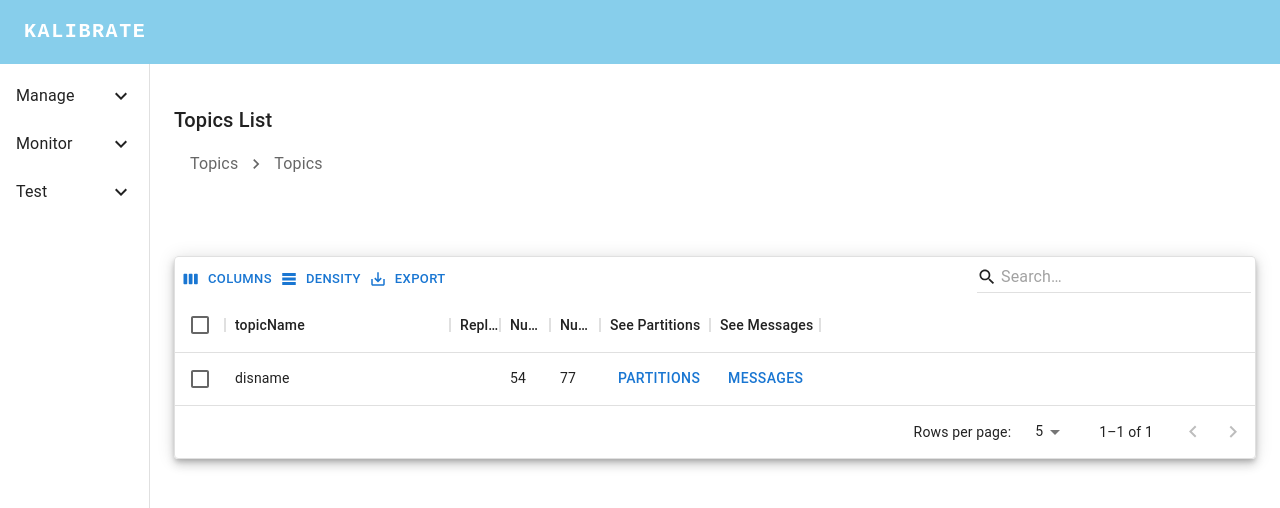
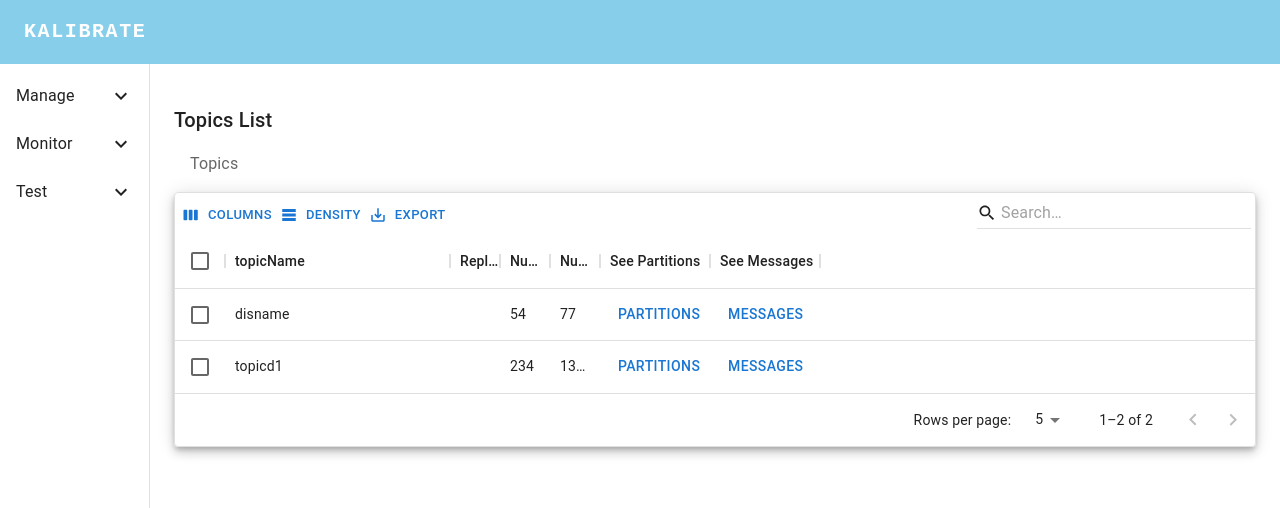
Before and after one commit to oslabs-beta/kalibrate, a React (Vite) app: page /1/topics in a window 1280 px wide. Shown: the top 508 px of the page. Built offline with nearby package versions, Linux system fonts and the light colour scheme.

Commit message:
KAL76: topics routes renders correctly

```diff
--- a/demo/mockData.js
+++ b/demo/mockData.js
@@ -52,7 +52,12 @@ export const topicData = [
     replication: '21',
     numPartitions: '54',
     numMessages: '77',
-    linkToPart: 'partitions',
+  },
+  {
+    topicName: 'topicd1',
+    replication: '2',
+    numPartitions: '234',
+    numMessages: '1337',
   },
 ];
 
--- a/src/client/App.tsx
+++ b/src/client/App.tsx
@@ -99,8 +99,9 @@ function App() {
           <Route path="producers" element={<Producers data={groupData} />} />
           <Route path="consumers" element={<Consumers data={groupData} />} />
           <Route path="topics" element={<Topics data={topicData} />}>
-            <Route path={`:topicName/partitions`} element={<PartitionsDisplay />} />
-            <Route path={':topicName/messages'} element={<MessagesDisplay topic={'topicname'} />} />
+            <Route index element={<TopicsDisplay data={topicData} />} />
+            <Route path=":partitions" element={<PartitionsDisplay />} />
+            <Route path=":messages" element={<MessagesDisplay topic={'topicname'} />} />
           </Route>
           <Route path="lag" element={<Lag />} />
           <Route path="throughput" element={<Throughput />} />
--- a/src/client/components/managePages/PartitionsDisplay.tsx
+++ b/src/client/components/managePages/PartitionsDisplay.tsx
@@ -1,8 +1,8 @@
 import React, {useState, useEffect} from 'react';
-import Box from '@mui/material/Box';
-import Paper from '@mui/material/Paper';
+import {useOutletContext} from 'react-router-dom';
+import {Box, Paper} from '@mui/material';
 import {Button, Grid, Pagination} from '@mui/material';
-import {DataGrid, GridColDef, GridRowsProp, GridToolbar} from '@mui/x-data-grid';
+import {DataGrid, GridToolbar} from '@mui/x-data-grid';
 import {partitionData, partitionColumn} from '../../../../demo/mockData';
 
 const PartitionsDisplay = props => {
@@ -17,6 +17,12 @@ const PartitionsDisplay = props => {
       low: partition.low,
     };
   });
+
+  const topicCrumb = document.getElementById('topicCrumb');
+  /*topicCrumb = setAttribute("onClick", )
+  onClick={() => {
+    navigate(-1);
+  }}*/
   const [pageSize, setPageSize] = useState<number>(5);
   // hardcoded value used as example, remove hardcoded example and update/render list instead when data available
   return (
@@ -53,43 +59,3 @@ const PartitionsDisplay = props => {
 };
 
 export default PartitionsDisplay;
-/*
-  // add in other eventual props to use..
-
-  // eventual list to generate...
-  // const partitionsList = partitions.map(partition => {
-  //   return (
-  //     <tr key=partition.id className="hover">
-  //       <th>partition.id</th>
-  //       <td>partition.leader</td>
-  //       <td>partition.offset</td>
-  //       <td>partition.high</td>
-  //       <td>partition.low</td>
-  //     </tr>
-  //   );
-  // });
-    <div className="overflow-x-auto">
-      <table className="table w-full">
-        <thead>
-          <tr>
-            <th>Partition ID</th>
-            <th>Leader</th>
-            <th>Offset</th>
-            <th>High</th>
-            <th>Low</th>
-          </tr>
-        </thead>
-
-        <tbody>
-          <tr className="hover">
-            <th>0</th>
-            <td>0</td>
-            <td>100</td>
-            <td>50</td>
-            <td>150</td>
-          </tr>
-
-    {partitionsList}
-          </tbody>
-          </table>
-        </div>*/
--- a/src/client/components/managePages/Topics.tsx
+++ b/src/client/components/managePages/Topics.tsx
@@ -1,95 +1,48 @@
-import React, {useEffect, useState} from 'react';
-import {Routes, Route, useNavigate, Outlet} from 'react-router-dom';
-import TopicsDisplay from './TopicsDisplay';
-import PartitionsDisplay from './PartitionsDisplay';
-import MessagesDisplay from './MessagesDisplay';
-import {topicColumn} from '../../../../demo/mockData';
+import React, {useState} from 'react';
+import {Link, Outlet, useNavigate} from 'react-router-dom';
+import {TopicsProps, clickHandler} from './types';
 import NavigateNextIcon from '@mui/icons-material/NavigateNext';
-import {DataGrid, GridColDef, GridRowsProp, GridToolbar} from '@mui/x-data-grid';
-import {Box, Breadcrumbs, Paper, Link, Typography, Toolbar} from '@mui/material';
-import {TopicsProps, clickHandler} from './types';
+import {Box, Breadcrumbs, Typography} from '@mui/material';
 
 // appropriate props from fetch should be passed down to the appropriate displays
 // todo: needs to be integrated with React Router
 const Topics = ({topics}: TopicsProps) => {
   const navigate = useNavigate();
-  const [activeTopicsComponent, setActiveTopicsComponent] = useState('Topics');
+  const [activeTopicsComponent, setActiveTopicsComponent] = useState('');
   const [selectedTopic, setSelectedTopic] = useState('');
 
   //    setSelectedTopic((e.target as HTMLButtonElement).name);
-  const handleComponentChange = e => {
-    const topicName = e.target.name;
+  const handleComponentChange = (e, topicName = 'hoi') => {
+    // const topicName = e.target.name;
+    console.log('this burront reitoe', topicName);
     const topicComponent = e.target.innerText;
     setActiveTopicsComponent(topicComponent);
     setSelectedTopic(topicName);
   };
 
-  const hi = () => {
-    // let activeComponent;
-    console.log('Determining active compoenent');
-    switch (activeTopicsComponent) {
-      case 'Partitions':
-        console.log('PARTITIONS ACITVE');
-        return <PartitionsDisplay topic={selectedTopic} />;
-      case 'Messages':
-        console.log('MESSGES ACTIVE');
-        return <MessagesDisplay topic={selectedTopic} />;
-      case 'Topics':
-        console.log('TOPICS ACTIVE');
-        return (
-          <TopicsDisplay
-            topics={topics}
-            selectedTopic={selectedTopic}
-            topicComponent={activeTopicsComponent}
-            handleComponentChange={handleComponentChange}
-          />
-        );
-      default:
-        return <div>um</div>;
-    }
-  };
   return (
     <div className="wrapper">
       <div className="topics-heading">
         <Typography variant="h6">Topics List</Typography>
         <Box m={2}>
           <Breadcrumbs aria-label="breadcrumb" separator={<NavigateNextIcon fontSize="small" />}>
-            <Typography>Topics</Typography>
-            {/* <Typography>Dynamic Topic Name</Typography> */}
+            <Typography className="topicCrumb">Topics</Typography>
             {selectedTopic && <div>{selectedTopic}</div>}
             {activeTopicsComponent && <div>{activeTopicsComponent}</div>}
           </Breadcrumbs>
         </Box>
       </div>
       <div className="topics-display">
-        <Toolbar />
-        <TopicsDisplay
-          topics={topics}
-          selectedTopic={selectedTopic}
-          topicComponent={activeTopicsComponent}
-          handleComponentChange={handleComponentChange}
+        <Outlet
+          context={{
+            active: [activeTopicsComponent, setActiveTopicsComponent],
+            select: [selectedTopic, setSelectedTopic],
+            handleComponentChange,
+          }}
         />
-        <Outlet />
       </div>
     </div>
   );
 };
 
 export default Topics;
-{
-  /* <div className="text-sm breadcrumbs">
-<ul>
-  <li></li>
-  {topicsBreadcrumb}
-</ul> */
-}
-{
-  /* <div className="topics-display">{topicsComponent}</div> */
-}
-
-// const topicsBreadcrumb = activeTopicsComponent ? (
-//   <>
-//     <li>{selectedTopic}</li>
-//     <li>{activeTopicsComponent}</li>
-//   </>
-// ) : null;
--- a/src/client/components/managePages/TopicsDisplay.tsx
+++ b/src/client/components/managePages/TopicsDisplay.tsx
@@ -1,14 +1,13 @@
 import React, {useState, useEffect} from 'react';
+import {useNavigate, useOutletContext} from 'react-router-dom';
+import {TopicsDisplayProps} from './types';
+import {topicData} from '../../../../demo/mockData';
 import {Button, Box, Paper} from '@mui/material';
-import {topicData} from '../../../../demo/mockData';
-import {DataGrid, GridColDef, GridRowsProp, GridToolbar} from '@mui/x-data-grid';
-import {TopicsDisplayProps} from './types';
-import {Link, Outlet, useNavigate} from 'react-router-dom';
-import PartitionsDisplay from './PartitionsDisplay';
-import MessagesDisplay from './MessagesDisplay';
+import {DataGrid, GridToolbar, GridValueGetterParams} from '@mui/x-data-grid';
 
 const TopicsDisplay = (props: TopicsDisplayProps) => {
-  const {topics, topicComponent, handleComponentChange} = props;
+  const context = useOutletContext();
+
   const navigate = useNavigate();
   const [pageSize, setPageSize] = useState<number>(5);
 
@@ -21,12 +20,13 @@ const TopicsDisplay = (props: TopicsDisplayProps) => {
       field: 'linkToPart',
       headerName: 'See Partitions',
       width: 110,
-      renderCell: () => (
+      renderCell: (params: GridValueGetterParams) => (
         <Box>
           <Button
             onClick={e => {
-              handleComponentChange(e);
-              navigate('topic2/partitions');
+              // const topicName = getTopicName(),
+              context.handleComponentChange(e, params.row.topicName);
+              navigate('partitions');
             }}
           >
             Partitions
@@ -38,12 +38,12 @@ const TopicsDisplay = (props: TopicsDisplayProps) => {
       field: 'linkToMsg',
       headerName: 'See Messages',
       width: 110,
-      renderCell: () => (
+      renderCell: (params: GridValueGetterParams) => (
         <Box>
           <Button
             onClick={e => {
-              handleComponentChange(e);
-              navigate('topic2/messages');
+              context.handleComponentChange(e, params.row.topicName);
+              navigate('messages');
             }}
           >
             Messages
@@ -69,7 +69,7 @@ const TopicsDisplay = (props: TopicsDisplayProps) => {
       <Box sx={{height: 400, width: '1000'}}>
         <Paper elevation={6}>
           <DataGrid
-            //                 //better alt for autoHeight? DataGrid inherits height of parent, even if have data
+            //better alt for autoHeight? DataGrid inherits height of parent, even if have data
             autoHeight
             rows={rows}
             columns={topicColumn}
--- a/src/client/components/managePages/types.ts
+++ b/src/client/components/managePages/types.ts
@@ -32,7 +32,6 @@ export type TopicsDisplayProps = {
   topics: topics[];
   selectedTopic: string;
   topicComponent: string;
-  setSelectedTopic?: (component: string) => void;
   handleComponentChange: clickHandler;
 };
 
```
